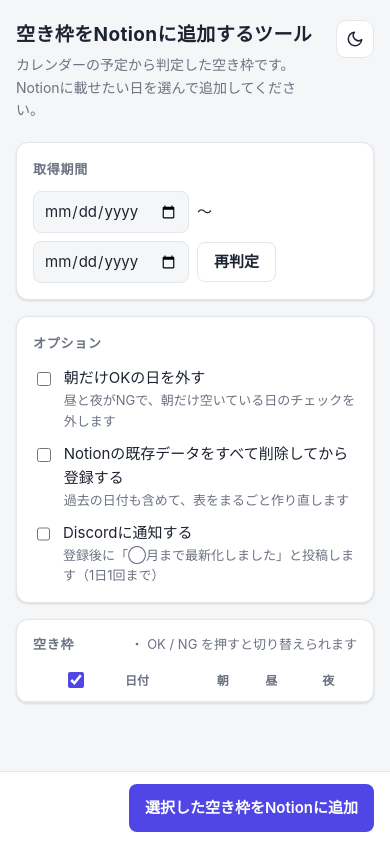
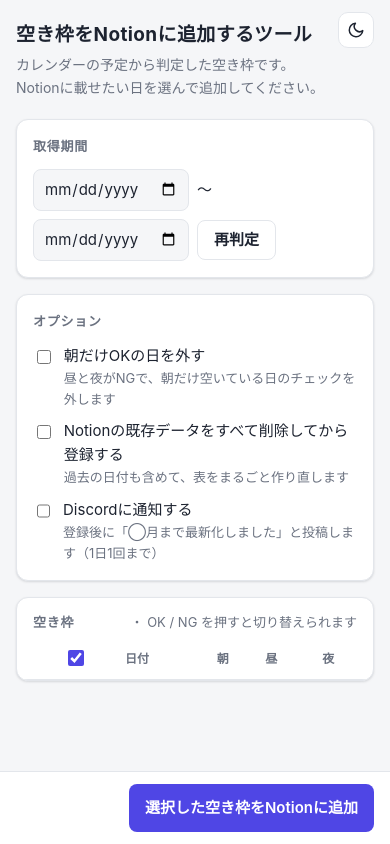
Before and after one commit to shizaki-kanoto-lab/trpg_availability2notion, a plain HTML site: page src/index.html in a window 390 px wide. Drawn offline with Linux system fonts and the light colour scheme.

Commit message:
Place the theme toggle where the portfolio header has it
Same size (36px) and spot as the toggle in the top page's header, so it
stays put when moving between pages.

Co-Authored-By: Claude Opus 5.5 <noreply@anthropic.com>

```diff
--- a/src/index.html
+++ b/src/index.html
@@ -80,17 +80,20 @@
     .page { max-width: 880px; margin: 0 auto; padding: 32px 16px 120px; }
 
     header { margin-bottom: 20px; display: flex; align-items: center; gap: 14px; }
+    header > div { padding-right: 44px; } /* 右上の切り替えボタンと重ならないように */
     .app-icon { width: 52px; height: 52px; border-radius: 12px; flex: none; }
     h1 { margin: 0; font-size: 22px; letter-spacing: .02em; }
 
     /* ライト / ダークの切り替え */
     .theme-toggle {
-      margin-left: auto; align-self: flex-start; display: inline-flex; align-items: center; justify-content: center;
-      width: 38px; height: 38px; padding: 0; flex: none;
+      position: fixed; z-index: 10; top: max(12px, env(safe-area-inset-top)); right: max(calc(max(0px, (100% - 1120px) / 2) + var(--toggle-gutter, 16px)), env(safe-area-inset-right));
+      display: inline-flex; align-items: center; justify-content: center;
+      width: 36px; height: 36px; padding: 0; flex: none;
       border-radius: 10px; border: 1px solid var(--border);
       background: var(--surface); color: var(--text); cursor: pointer;
       transition: border-color .15s ease;
     }
+    @media (min-width: 640px) { .theme-toggle { --toggle-gutter: 24px; } } /* トップページのヘッダーと同じ位置 */
     .theme-toggle:hover { border-color: var(--accent); }
     .theme-toggle:focus-visible { outline: 2px solid var(--accent); outline-offset: 2px; }
     .theme-toggle svg { width: 18px; height: 18px; }
```
Also changed, not shown: docs/index.html (+4 -3 lines).
